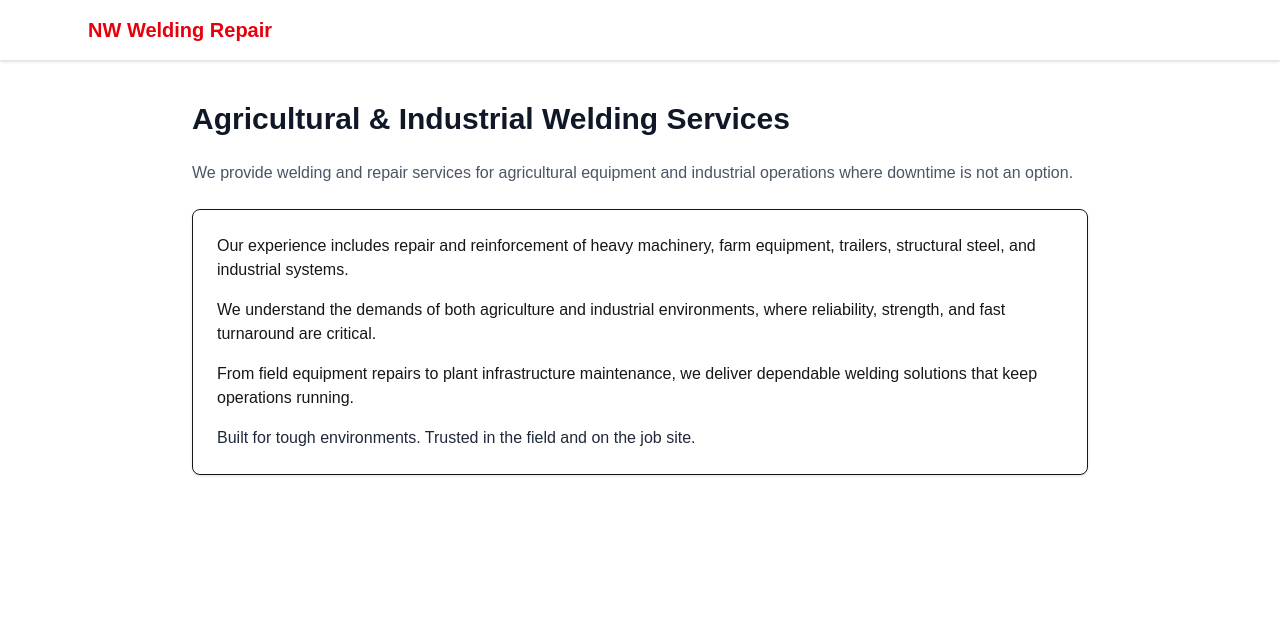
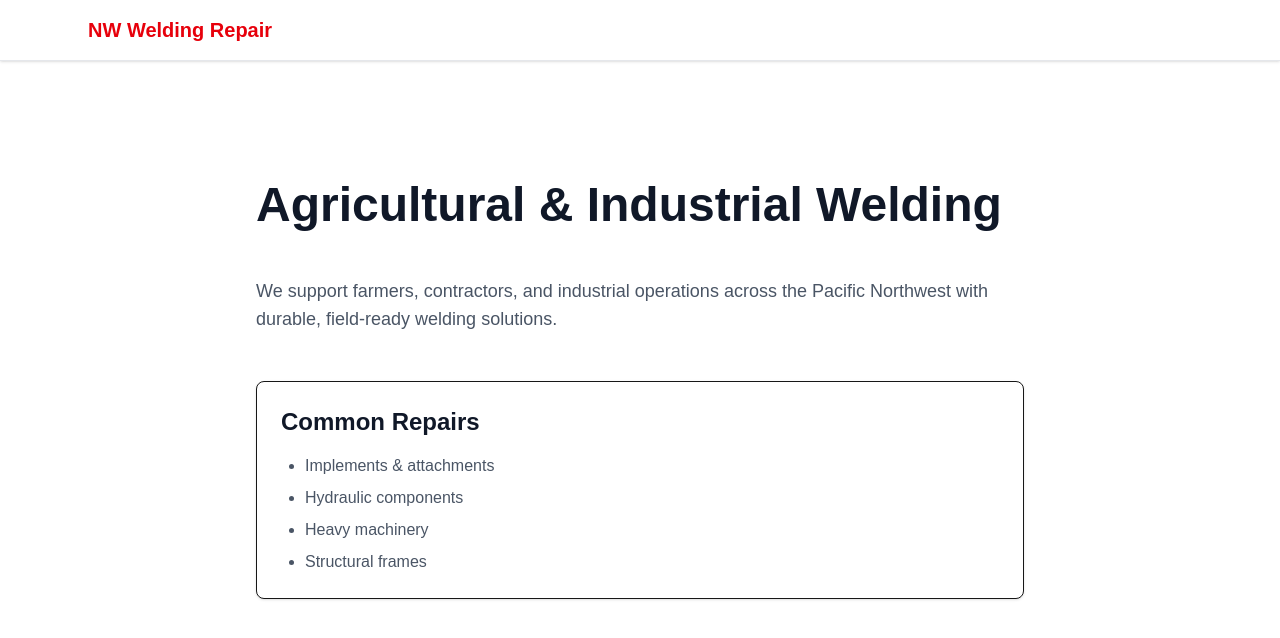
Before and after one commit to agui2087/NW-Welding-Repair, a Next.js app: page /agricultural-industrial in a window 1280 px wide. Shown: the top 638 px of the page. Built offline with nearby package versions, Linux system fonts and the light colour scheme.

Commit message:
Updated homepage with emergency call button + styling

```diff
--- a/app/agricultural-industrial/page.tsx
+++ b/app/agricultural-industrial/page.tsx
@@ -1,38 +1,26 @@
-export default function AgriculturalIndustrialPage() {
+export default function AgriculturalIndustrial() {
   return (
-    <div className="max-w-4xl mx-auto space-y-6">
+    <div className="space-y-12 py-20 max-w-3xl mx-auto">
 
-      <h1 className="text-3xl font-bold text-gray-900">
-        Agricultural & Industrial Welding Services
+      <h1 className="text-4xl md:text-5xl font-extrabold text-gray-900">
+        Agricultural & Industrial Welding
       </h1>
 
-      <p className="text-gray-600">
-        We provide welding and repair services for agricultural equipment and
-        industrial operations where downtime is not an option.
+      <p className="text-gray-600 text-lg">
+        We support farmers, contractors, and industrial operations across the
+        Pacific Northwest with durable, field‑ready welding solutions.
       </p>
 
-      <div className="bg-white border rounded-lg p-6 shadow-sm space-y-4">
+      <div className="bg-white border p-6 rounded-lg shadow-sm space-y-4">
+        <h2 className="text-2xl font-semibold text-gray-900">Common Repairs</h2>
+        <ul className="list-disc pl-6 text-gray-600 space-y-2">
+          <li>Implements & attachments</li>
+          <li>Hydraulic components</li>
+          <li>Heavy machinery</li>
+          <li>Structural frames</li>
+        </ul>
+      </div>
 
-        <p>
-          Our experience includes repair and reinforcement of heavy machinery,
-          farm equipment, trailers, structural steel, and industrial systems.
-        </p>
-
-        <p>
-          We understand the demands of both agriculture and industrial environments,
-          where reliability, strength, and fast turnaround are critical.
-        </p>
-
-        <p>
-          From field equipment repairs to plant infrastructure maintenance,
-          we deliver dependable welding solutions that keep operations running.
-        </p>
-
-        <p className="font-medium text-gray-800">
-          Built for tough environments. Trusted in the field and on the job site.
-        </p>
-
-      </div>
     </div>
   );
 }
--- a/app/contact/page.tsx
+++ b/app/contact/page.tsx
@@ -1,15 +1,34 @@
 export default function ContactPage() {
   return (
-    <div className="max-w-3xl mx-auto space-y-8">
+    <div className="max-w-3xl mx-auto space-y-12 py-20">
 
-      <h1 className="text-3xl font-bold text-gray-900">
-        Contact NW Welding Repair
-      </h1>
+      {/* PAGE TITLE */}
+      <div className="space-y-2">
+        <h1 className="text-4xl md:text-5xl font-extrabold text-gray-900">
+          Contact NW Welding Repair
+        </h1>
 
-      <p className="text-gray-600">
-        Send us a message and we’ll get back to you as soon as possible.
-      </p>
+        <p className="text-gray-600 text-lg">
+          Send us a message and we’ll get back to you as soon as possible.
+        </p>
+      </div>
 
+      {/* CONTACT INFO CARD */}
+      <div className="bg-white border p-6 rounded-lg shadow-sm space-y-3">
+        <h2 className="text-2xl font-semibold text-gray-900">Get in Touch</h2>
+
+        <p className="text-gray-600">
+          <span className="font-semibold text-gray-900">Phone:</span> (555) 555‑5555
+          <br />
+          <span className="font-semibold text-gray-900">Email:</span> your@email.com
+        </p>
+
+        <p className="text-gray-600 text-sm">
+          Business Hours: 7am – 5pm (Closed Sundays)
+        </p>
+      </div>
+
+      {/* CONTACT FORM */}
       <form className="space-y-6 bg-white p-6 border rounded-lg shadow-sm">
 
         <div>
--- a/app/emergency-repairs/page.tsx
+++ b/app/emergency-repairs/page.tsx
@@ -1,33 +1,26 @@
-export default function EmergencyRepairsPage() {
+export default function EmergencyRepairs() {
   return (
-    <div className="max-w-4xl mx-auto space-y-6">
+    <div className="space-y-12 py-20 max-w-3xl mx-auto">
 
-      <h1 className="text-3xl font-bold text-gray-900">
+      <h1 className="text-4xl md:text-5xl font-extrabold text-gray-900">
         Emergency Welding Repairs
       </h1>
 
-      <p className="text-gray-600">
-        When urgent failures happen, we respond fast. Emergency repair services
-        are available with rapid dispatch times, typically within two hours of request.
+      <p className="text-gray-600 text-lg">
+        When equipment breaks, every minute matters. We provide fast, reliable
+        emergency welding services with an average response time of ~2 hours.
       </p>
 
-      <div className="bg-white border rounded-lg p-6 shadow-sm space-y-4">
+      <div className="bg-white border p-6 rounded-lg shadow-sm space-y-4">
+        <h2 className="text-2xl font-semibold text-gray-900">What We Offer</h2>
+        <ul className="list-disc pl-6 text-gray-600 space-y-2">
+          <li>On‑site mobile welding</li>
+          <li>Structural repairs</li>
+          <li>Equipment breakdown response</li>
+          <li>After‑hours availability</li>
+        </ul>
+      </div>
 
-        <p>
-          Emergency services are billed at standard labor and material rates,
-          plus an emergency response surcharge due to immediate dispatch priority.
-        </p>
-
-        <p>
-          This ensures we can mobilize equipment and technicians quickly to
-          restore safety, functionality, and structural integrity as soon as possible.
-        </p>
-
-        <p className="font-semibold text-red-600">
-          Response time: within 2 hours of confirmed request (based on availability and location)
-        </p>
-
-      </div>
     </div>
   );
 }
--- a/app/fabrication/page.tsx
+++ b/app/fabrication/page.tsx
@@ -1,33 +1,26 @@
-export default function FabricationPage() {
+export default function Fabrication() {
   return (
-    <div className="max-w-4xl mx-auto space-y-6">
+    <div className="space-y-12 py-20 max-w-3xl mx-auto">
 
-      <h1 className="text-3xl font-bold text-gray-900">
+      <h1 className="text-4xl md:text-5xl font-extrabold text-gray-900">
         Custom Metal Fabrication
       </h1>
 
-      <p className="text-gray-600">
-        We design and build custom metal fabrications tailored to your exact specifications.
-        From concept to completion, we deliver durable, precise, and functional results.
+      <p className="text-gray-600 text-lg">
+        Precision fabrication built to your exact specifications. From small
+        components to large industrial assemblies, we deliver durable results.
       </p>
 
-      <div className="bg-white border rounded-lg p-6 shadow-sm space-y-4">
+      <div className="bg-white border p-6 rounded-lg shadow-sm space-y-4">
+        <h2 className="text-2xl font-semibold text-gray-900">Capabilities</h2>
+        <ul className="list-disc pl-6 text-gray-600 space-y-2">
+          <li>MIG, TIG, and stick welding</li>
+          <li>Custom brackets and frames</li>
+          <li>Industrial components</li>
+          <li>Agricultural equipment fabrication</li>
+        </ul>
+      </div>
 
-        <p>
-          Our fabrication capabilities include structural components, brackets,
-          frames, repairs, and fully custom metal assemblies.
-        </p>
-
-        <p>
-          Whether you need one-off prototypes or repeat production, we focus on
-          accuracy, strength, and long-term performance.
-        </p>
-
-        <p className="text-gray-700 font-medium">
-          Built for durability. Engineered for precision. Delivered on time.
-        </p>
-
-      </div>
     </div>
   );
 }
--- a/app/page.tsx
+++ b/app/page.tsx
@@ -2,11 +2,11 @@ import Link from "next/link";
 
 export default function Home() {
   return (
-    <div className="space-y-16">
+    <div className="space-y-20">
 
       {/* HERO */}
-      <section className="text-center space-y-6 py-16">
-        <h1 className="text-4xl md:text-5xl font-bold text-gray-900">
+      <section className="text-center space-y-6 py-20">
+        <h1 className="text-4xl md:text-5xl font-extrabold text-gray-900 tracking-tight">
           NW Welding Repair
         </h1>
 
@@ -16,40 +16,53 @@ export default function Home() {
         </p>
 
         <div className="flex justify-center gap-4 pt-4 flex-wrap">
-          <Link
-            href="/contact"
+
+          {/* SCHEDULE A QUOTE (Calendly) */}
+          <a
+            href="https://calendly.com/YOUR-LINK-HERE"
+            target="_blank"
             className="bg-red-600 text-white px-6 py-3 rounded-md font-semibold hover:bg-red-700 transition"
           >
-            Request a Quote
-          </Link>
+            Schedule a Quote
+          </a>
 
-          <Link
-            href="/emergency-repairs"
+          {/* EMERGENCY CALL BUTTON */}
+          <a
+            href="tel:5555555555"
             className="border border-red-600 text-red-600 px-6 py-3 rounded-md font-semibold hover:bg-red-600 hover:text-white transition"
           >
             Emergency Repair
-          </Link>
+          </a>
         </div>
       </section>
 
       {/* SERVICES */}
       <section className="grid md:grid-cols-2 lg:grid-cols-4 gap-6">
 
-        <Link href="/emergency-repairs" className="bg-white border p-6 rounded-lg shadow-sm hover:shadow-md transition">
+        <Link
+          href="/emergency-repairs"
+          className="bg-white border p-6 rounded-lg shadow-sm hover:shadow-md transition"
+        >
           <h3 className="font-semibold text-gray-900 mb-2">Emergency Repairs</h3>
           <p className="text-gray-600 text-sm">
             Fast response within ~2 hours for urgent welding needs.
           </p>
         </Link>
 
-        <Link href="/fabrication" className="bg-white border p-6 rounded-lg shadow-sm hover:shadow-md transition">
+        <Link
+          href="/fabrication"
+          className="bg-white border p-6 rounded-lg shadow-sm hover:shadow-md transition"
+        >
           <h3 className="font-semibold text-gray-900 mb-2">Fabrication</h3>
           <p className="text-gray-600 text-sm">
             Custom metal fabrication built to your exact specifications.
           </p>
         </Link>
 
-        <Link href="/agricultural-industrial" className="bg-white border p-6 rounded-lg shadow-sm hover:shadow-md transition">
+        <Link
+          href="/agricultural-industrial"
+          className="bg-white border p-6 rounded-lg shadow-sm hover:shadow-md transition"
+        >
           <h3 className="font-semibold text-gray-900 mb-2">
             Agricultural & Industrial
           </h3>
@@ -58,7 +71,10 @@ export default function Home() {
           </p>
         </Link>
 
-        <Link href="/contact" className="bg-white border p-6 rounded-lg shadow-sm hover:shadow-md transition">
+        <Link
+          href="/contact"
+          className="bg-white border p-6 rounded-lg shadow-sm hover:shadow-md transition"
+        >
           <h3 className="font-semibold text-gray-900 mb-2">Contact</h3>
           <p className="text-gray-600 text-sm">
             Get a quote or talk directly with our team.
```
